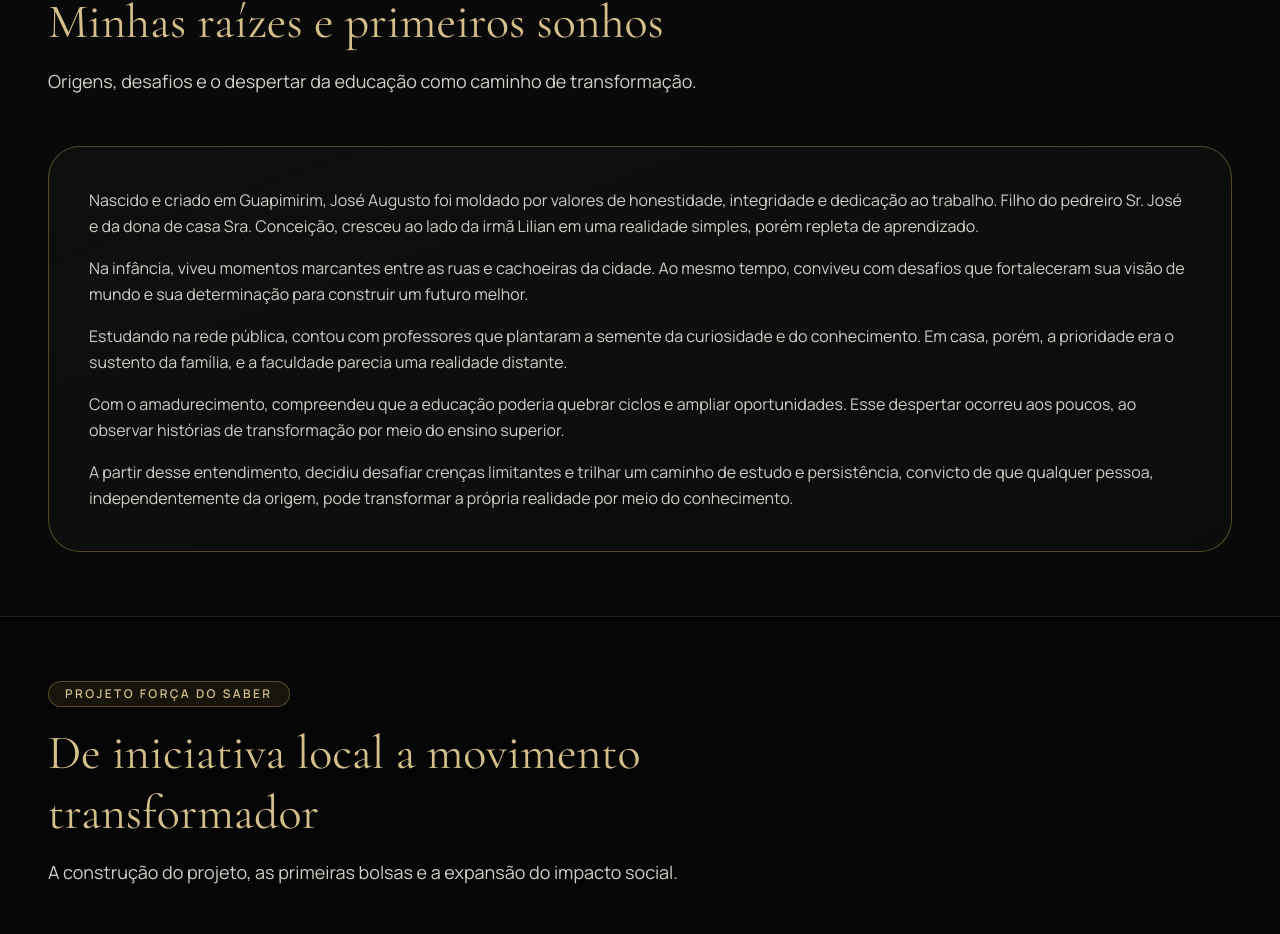
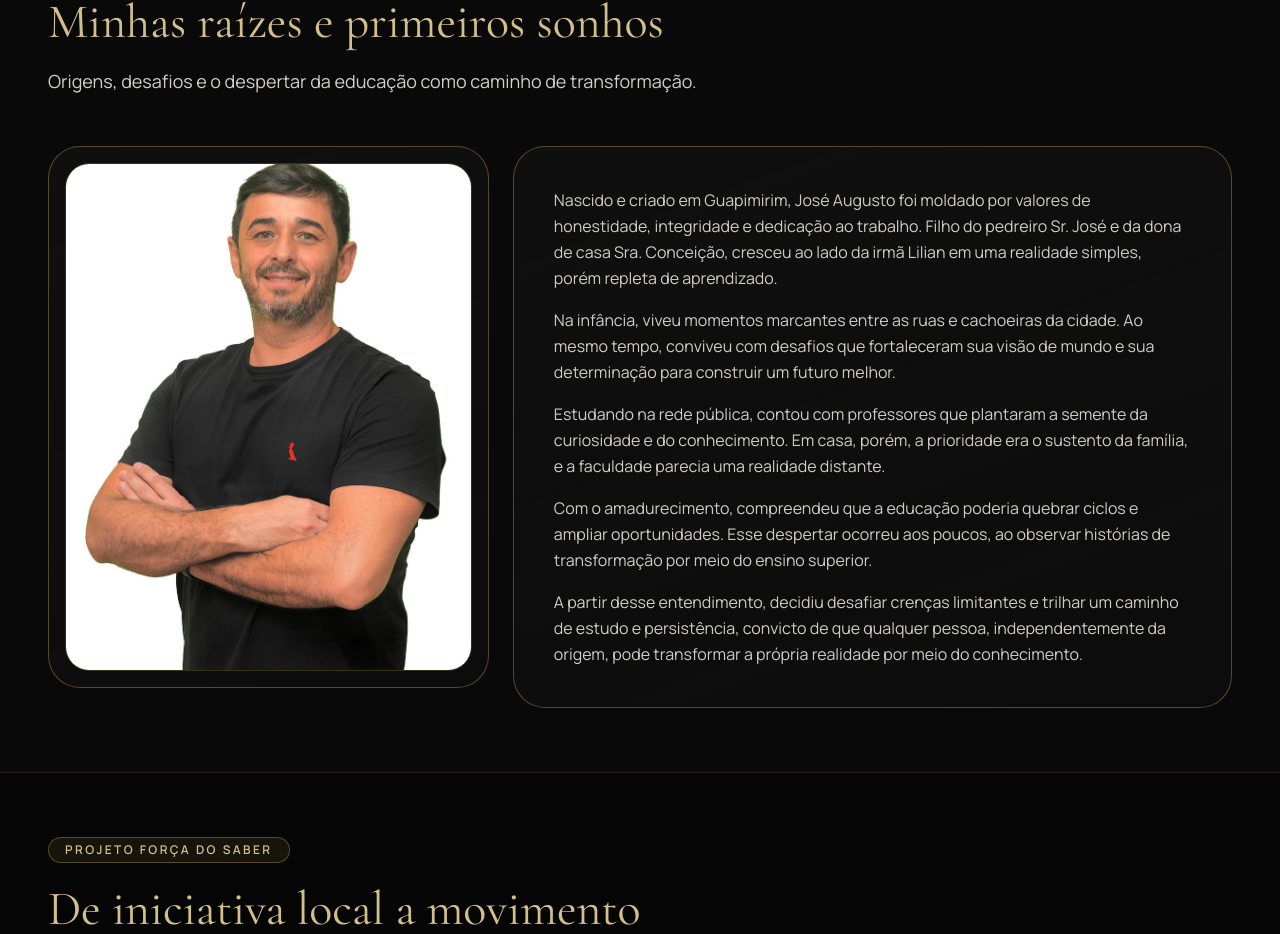
Before and after one commit to Andrelealx/ForcaDoSaber, a Next.js app: page /historias in a window 1280 px wide. Shown: the part 2972-3906 px from the top of the page. Built offline with nearby package versions, Linux system fonts and the light colour scheme; no server answers.

Commit message:
fix. ajust secao jose augusto foto

```diff
--- a/src/app/historias/page.tsx
+++ b/src/app/historias/page.tsx
@@ -129,13 +129,27 @@ export default function HistoriasPage() {
             title="Minhas raízes e primeiros sonhos"
             description="Origens, desafios e o despertar da educação como caminho de transformação."
           />
-          <Reveal className="gold-outline rounded-[2rem] border p-8 sm:p-10">
+          <div className="grid items-start gap-6 lg:grid-cols-[0.38fr_0.62fr]">
+            <Reveal className="gold-outline overflow-hidden rounded-[2rem] border p-4">
+              <div className="relative aspect-[4/5] overflow-hidden rounded-[1.5rem] border border-brand-gold/25">
+                <Image
+                  src="/images/jose-augusto.jpeg"
+                  alt="José Augusto, idealizador do Projeto Força do Saber"
+                  fill
+                  className="object-cover"
+                  sizes="(max-width: 1024px) 100vw, 38vw"
+                />
+              </div>
+            </Reveal>
+
+            <Reveal delay={0.08} className="gold-outline rounded-[2rem] border p-8 sm:p-10">
               <div className="space-y-4 text-sm leading-relaxed text-brand-soft-white/84 sm:text-base">
                 {joseRootsStory.map((paragraph) => (
                   <p key={paragraph}>{paragraph}</p>
                 ))}
               </div>
             </Reveal>
+          </div>
         </div>
       </section>
 
```
Also changed, not shown: 2 other files (tests, documents, lock files or other folders). Lines whose indentation alone changed are shown as unchanged.
